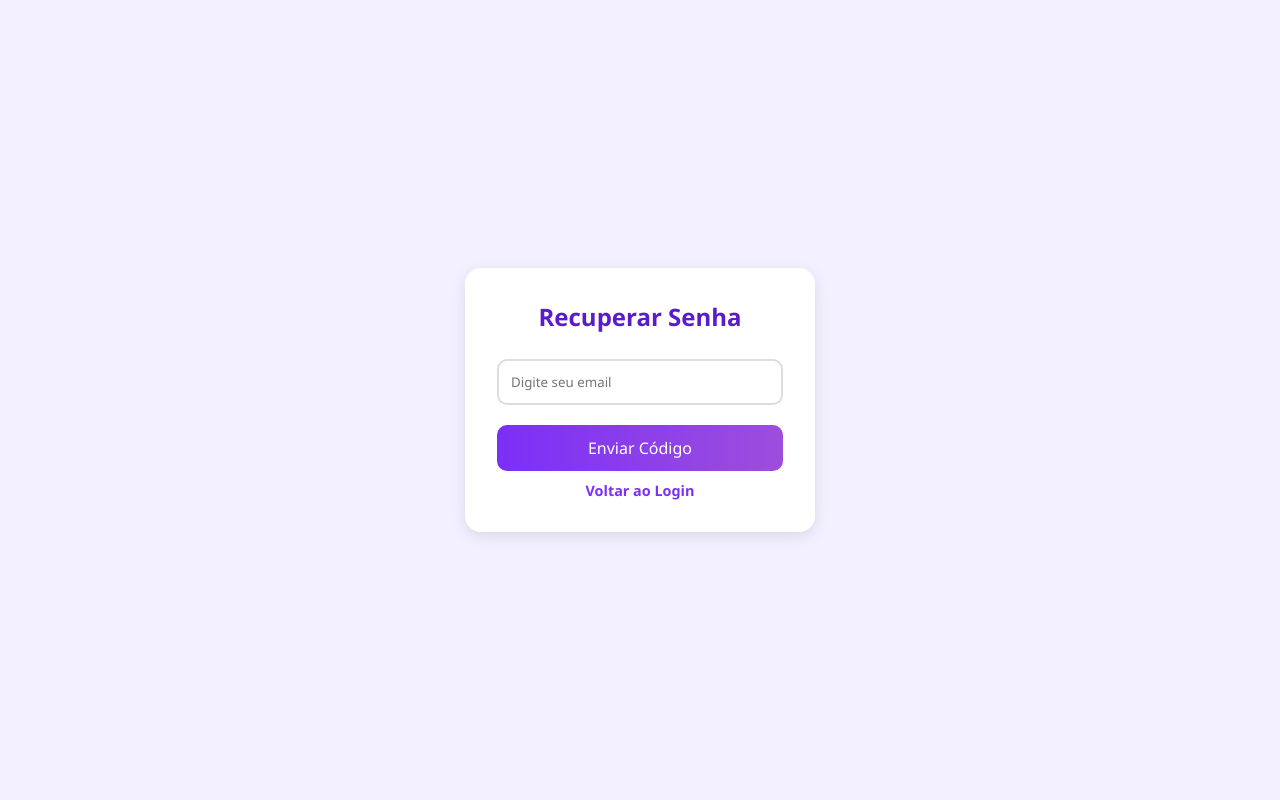
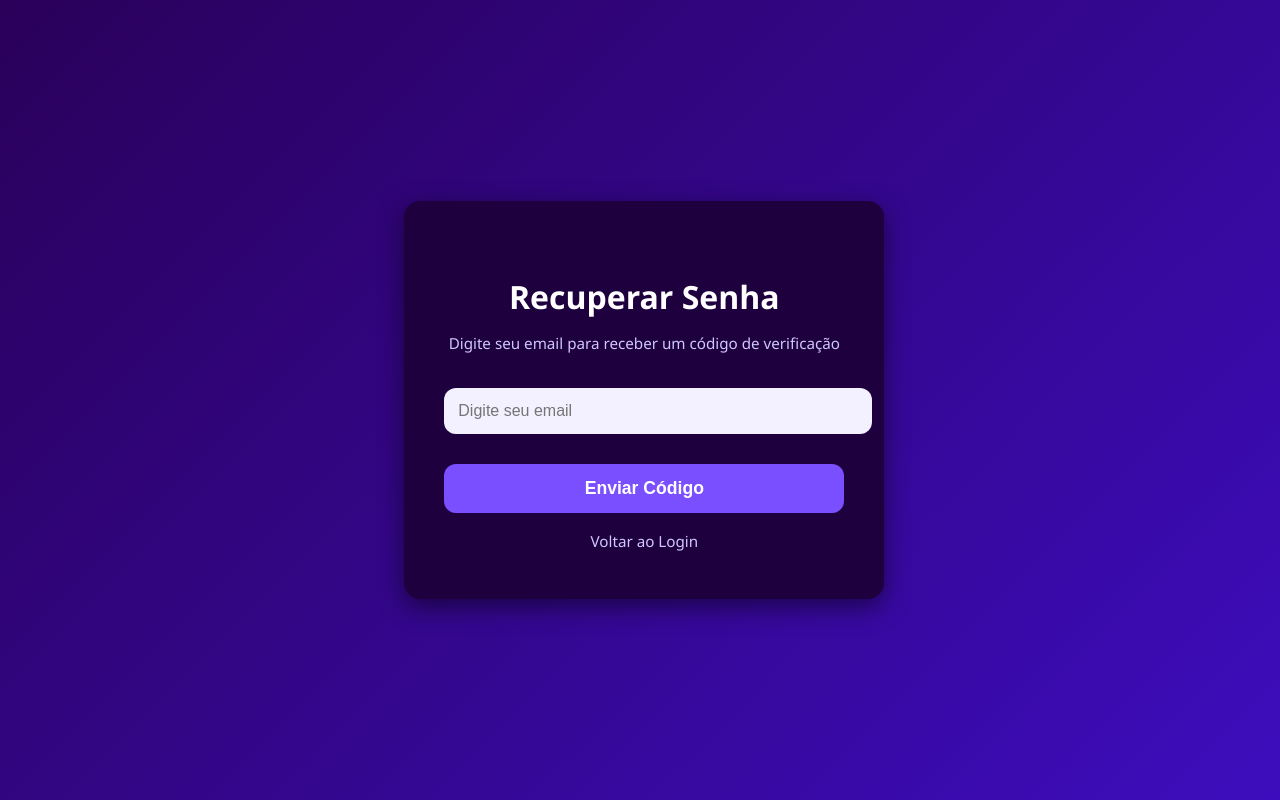
Before and after one commit to BekaPrado/Front---Journey, a React (Vite) app in the folder journey/: page /forgot-password in a window 1280 px wide. Built offline with nearby package versions, Linux system fonts and the light colour scheme.

Commit message:
Atualizaçoes no DESING

```diff
--- a/journey/src/index.css
+++ b/journey/src/index.css
@@ -1,95 +1,102 @@
-/* Reset simples */
-* {
+/* Fundo geral */
+body {
   margin: 0;
-  padding: 0;
-  box-sizing: border-box;
-  font-family: "Segoe UI", Tahoma, Geneva, Verdana, sans-serif;
-}
-
-body {
-  background: #f3f0ff;
-  color: #333;
+  font-family: 'Segoe UI', sans-serif;
+  background: linear-gradient(135deg, #2a005a, #3d0dbd);
+  color: #fff;
+  min-height: 100vh;
   display: flex;
   justify-content: center;
   align-items: center;
-  height: 100vh;
 }
 
 /* Container central */
-.container {
-  background: #fff;
-  padding: 2rem;
+.auth-container {
+  width: 100%;
+  max-width: 480px;
+  padding: 20px;
+  display: flex;
+  justify-content: center;
+}
+
+/* Card */
+.auth-card {
+  background: #1f003f; /* roxo escuro */
+  padding: 3rem 2.5rem;
   border-radius: 16px;
-  box-shadow: 0px 4px 15px rgba(0,0,0,0.1);
-  width: 350px;
+  width: 100%;
   text-align: center;
+  box-shadow: 0px 8px 25px rgba(0, 0, 0, 0.5);
+  animation: fadeIn 0.5s ease-in-out;
+}
+
+@keyframes fadeIn {
+  from { opacity: 0; transform: translateY(20px); }
+  to { opacity: 1; transform: translateY(0); }
+}
+
+/* Títulos */
+.auth-card h2 {
+  margin-bottom: 10px;
+  font-size: 2rem;
+  font-weight: bold;
+  color: #fff;
+}
+
+.subtitle {
+  font-size: 0.95rem;
+  margin-bottom: 25px;
+  color: #cfc7ff;
 }
 
 /* Inputs */
-input {
+.auth-card input {
   width: 100%;
-  padding: 12px;
+  padding: 14px;
   margin: 10px 0;
-  border: 2px solid #ddd;
-  border-radius: 10px;
+  border-radius: 12px;
+  border: none;
   outline: none;
-  transition: border 0.3s;
+  background: #f3f0ff;
+  font-size: 1rem;
+  transition: 0.2s;
 }
 
-input:focus {
-  border: 2px solid #7b2ff7;
+.auth-card input:focus {
+  box-shadow: 0 0 0 3px #7a4fff;
 }
 
 /* Botão */
-button {
+.auth-card button {
   width: 100%;
-  padding: 12px;
-  margin-top: 10px;
-  background: linear-gradient(90deg, #7b2ff7, #9d4edd);
+  padding: 14px;
+  margin-top: 20px;
+  border-radius: 12px;
+  border: none;
+  background: #7a4fff;
   color: #fff;
-  border: none;
-  border-radius: 10px;
-  font-size: 1rem;
+  font-size: 1.1rem;
+  font-weight: bold;
   cursor: pointer;
-  transition: background 0.3s;
+  transition: all 0.3s ease;
 }
 
-button:hover {
-  background: linear-gradient(90deg, #5a1cc9, #7b2ff7);
+.auth-card button:hover {
+  background: #9b70ff;
+  transform: translateY(-2px);
+  box-shadow: 0px 4px 12px rgba(0,0,0,0.3);
 }
 
 /* Links */
 .link {
   display: block;
-  margin-top: 10px;
-  color: #7b2ff7;
-  font-size: 0.9rem;
+  margin-top: 18px;
+  font-size: 0.95rem;
+  color: #cfc7ff;
   text-decoration: none;
-  transition: color 0.2s;
+  transition: color 0.3s ease;
 }
 
 .link:hover {
-  color: #5a1cc9;
+  color: #fff;
 }
-
-/* Títulos */
-h2 {
-  margin-bottom: 1rem;
-  color: #5a1cc9;
-}
-
-p {
-  margin-top: 12px;
-  font-size: 0.95rem;
-}
-
-.link {
-  color: #7b2ff7;
-  font-weight: bold;
-  text-decoration: none;
-}
-
-.link:hover {
-  text-decoration: underline;
-  color: #5a1cc9;
-}
--- a/journey/src/pages/ForgotPassword.jsx
+++ b/journey/src/pages/ForgotPassword.jsx
@@ -1,23 +1,27 @@
 import { useState } from "react";
+import { Link, useNavigate } from "react-router-dom";
 import api from "../services/api";
-import { Link } from "react-router-dom";
 
 function ForgotPassword() {
   const [email, setEmail] = useState("");
+  const navigate = useNavigate();
 
   const handleSubmit = async (e) => {
     e.preventDefault();
     try {
       await api.post("/recuperar-senha", { email });
       alert("Código enviado para o email!");
+      navigate("/reset-password/1"); // depois você troca para o ID do usuário vindo da API
     } catch (err) {
       alert("Erro: " + err.response?.data?.message);
     }
   };
 
   return (
-    <div className="container">
+    <div className="auth-container">
+      <div className="auth-card">
         <h2>Recuperar Senha</h2>
+        <p className="subtitle">Digite seu email para receber um código de verificação</p>
         <form onSubmit={handleSubmit}>
           <input
             type="email"
@@ -29,6 +33,7 @@ function ForgotPassword() {
         </form>
         <Link to="/" className="link">Voltar ao Login</Link>
       </div>
+    </div>
   );
 }
 
--- a/journey/src/pages/Login.jsx
+++ b/journey/src/pages/Login.jsx
@@ -1,6 +1,6 @@
 import { useState } from "react";
+import { Link, useNavigate } from "react-router-dom";
 import api from "../services/api";
-import { Link, useNavigate } from "react-router-dom";
 
 function Login() {
   const [form, setForm] = useState({ email: "", senha: "" });
@@ -14,41 +14,37 @@ function Login() {
     e.preventDefault();
     try {
       const res = await api.get("/usuario");
-      const usuario = res.data.usuarios.find(
+      const usuario = res.data.usuario.find(
         (u) => u.email === form.email && u.senha === form.senha
       );
+
       if (usuario) {
         alert("Login realizado!");
-        navigate("/dashboard");
+        navigate("/dashboard"); // página após login
       } else {
         alert("Email ou senha incorretos!");
       }
-    } catch (err) {
+    } catch {
   alert("Erro ao logar");
 }
+
   };
 
   return (
-    <div className="container">
-      <h2>Login</h2>
+    <div className="auth-container">
+      <div className="auth-card">
+        <h2>Entrar</h2>
+        <p className="subtitle">
+          Não tem conta?{" "}
+          <Link to="/register" className="link">Cadastre-se</Link>
+        </p>
         <form onSubmit={handleSubmit}>
           <input name="email" placeholder="Email" onChange={handleChange} />
           <input type="password" name="senha" placeholder="Senha" onChange={handleChange} />
           <button type="submit">Entrar</button>
         </form>
-
-      {/* 🔹 Links visíveis e estilizados */}
-      <p>
-        Não tem conta?{" "}
-        <Link to="/register" className="link">
-          Cadastre-se aqui
-        </Link>
-      </p>
-      <p>
-        <Link to="/forgot-password" className="link">
-          Esqueceu a senha?
-        </Link>
-      </p>
+        <Link to="/forgot-password" className="link">Esqueceu a senha?</Link>
+      </div>
     </div>
   );
 }
--- a/journey/src/pages/Register.jsx
+++ b/journey/src/pages/Register.jsx
@@ -1,6 +1,6 @@
 import { useState } from "react";
+import { Link, useNavigate } from "react-router-dom";
 import api from "../services/api";
-import { Link, useNavigate } from "react-router-dom";
 
 function Register() {
   const [form, setForm] = useState({ nome: "", email: "", senha: "", data_nascimento: "" });
@@ -16,7 +16,7 @@ function Register() {
       await api.post("/usuario", form, {
         headers: { "Content-Type": "application/json" },
       });
-      alert("Usuário cadastrado!");
+      alert("Cadastro realizado!");
       navigate("/");
     } catch (err) {
       alert("Erro ao cadastrar: " + err.response?.data?.message);
@@ -24,8 +24,13 @@ function Register() {
   };
 
   return (
-    <div className="container">
+    <div className="auth-container">
+      <div className="auth-card">
         <h2>Criar Conta</h2>
+        <p className="subtitle">
+          Já tem conta?{" "}
+          <Link to="/" className="link">Entrar</Link>
+        </p>
         <form onSubmit={handleSubmit}>
           <input name="nome" placeholder="Nome" onChange={handleChange} />
           <input name="email" placeholder="Email" onChange={handleChange} />
@@ -33,7 +38,7 @@ function Register() {
           <input type="date" name="data_nascimento" onChange={handleChange} />
           <button type="submit">Cadastrar</button>
         </form>
-      <Link to="/" className="link">Já tem conta? Faça login</Link>
+      </div>
     </div>
   );
 }
--- a/journey/src/pages/ResetPassword.jsx
+++ b/journey/src/pages/ResetPassword.jsx
@@ -1,35 +1,54 @@
 import { useState } from "react";
+import { useParams, Link, useNavigate } from "react-router-dom";
 import api from "../services/api";
-import { Link } from "react-router-dom";
 
-function ForgotPassword() {
-  const [email, setEmail] = useState("");
+function ResetPassword() {
+  const { id } = useParams(); // id do usuário retornado pela API ao validar código
+  const [codigo, setCodigo] = useState("");
+  const [novaSenha, setNovaSenha] = useState("");
+  const navigate = useNavigate();
 
   const handleSubmit = async (e) => {
     e.preventDefault();
     try {
-      await api.post("/recuperar-senha", { email });
-      alert("Código enviado para o email!");
+      // 1 - validar código
+      await api.post("/validar-codigo", { email: "EMAIL_DO_USUARIO", codigo });
+
+      // 2 - trocar senha
+      await api.put(`/usuario/senha/${id}`, { senha: novaSenha }, {
+        headers: { "Content-Type": "application/json" },
+      });
+
+      alert("Senha alterada!");
+      navigate("/");
     } catch (err) {
       alert("Erro: " + err.response?.data?.message);
     }
   };
 
   return (
-    <div className="container">
-      <h2>Recuperar Senha</h2>
-      <form onSubmit={handleSubmit}>
-        <input
-          type="email"
-          placeholder="Digite seu email"
-          value={email}
-          onChange={(e) => setEmail(e.target.value)}
-        />
-        <button type="submit">Enviar Código</button>
-      </form>
-      <Link to="/" className="link">Voltar ao Login</Link>
+    <div className="auth-container">
+      <div className="auth-card">
+        <h2>Definir Nova Senha</h2>
+        <p className="subtitle">Digite o código que recebeu no email e sua nova senha</p>
+        <form onSubmit={handleSubmit}>
+          <input
+            placeholder="Código de verificação"
+            value={codigo}
+            onChange={(e) => setCodigo(e.target.value)}
+          />
+          <input
+            type="password"
+            placeholder="Nova senha"
+            value={novaSenha}
+            onChange={(e) => setNovaSenha(e.target.value)}
+          />
+          <button type="submit">Alterar Senha</button>
+        </form>
+        <Link to="/" className="link">Voltar ao Login</Link>
+      </div>
     </div>
   );
 }
 
-export default ForgotPassword;
+export default ResetPassword;
```
Lines whose indentation alone changed are shown as unchanged.
